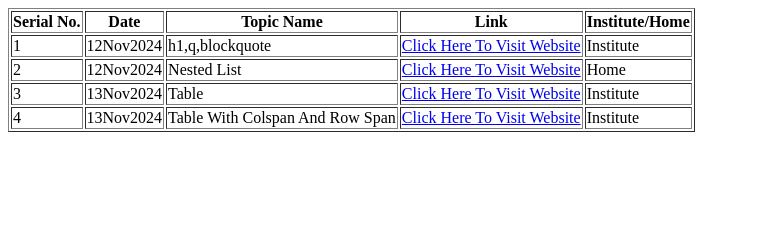
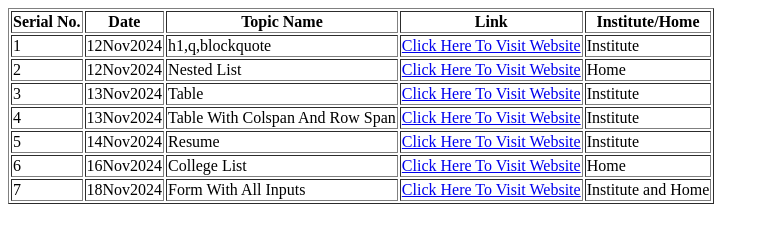
Before and after one commit to KavishRajput/HTML, a plain HTML site: page index.html in a window 1280 px wide. Shown: the whole page, without its empty margins (0-769 px from the left). Drawn offline with Linux system fonts and the light colour scheme.

Commit message:
Update index.html

```diff
--- a/index.html
+++ b/index.html
@@ -42,6 +42,27 @@
             <td><a href="https://kavishrajput.github.io/HTML/Lectures/13Nov2024/table_colspan_rowspan.html">Click Here To Visit Website</a></td>
             <td>Institute</td>
         </tr>
+        <tr>
+            <td>5</td>
+            <td>14Nov2024</td>
+            <td>Resume</td>
+            <td><a href="https://kavishrajput.github.io/HTML/Lectures/14Nov2024/resume.html">Click Here To Visit Website</a></td>
+            <td>Institute</td>
+        </tr>
+        <tr>
+            <td>6</td>
+            <td>16Nov2024</td>
+            <td>College List</td>
+            <td><a href="https://kavishrajput.github.io/HTML/Lectures/16Nov2024/college_list.html">Click Here To Visit Website</a></td>
+            <td>Home</td>
+        </tr>
+        <tr>
+            <td>7</td>
+            <td>18Nov2024</td>
+            <td>Form With All Inputs</td>
+            <td><a href="https://kavishrajput.github.io/HTML/Lectures/18Nov2024/form_all_inputs.html">Click Here To Visit Website</a></td>
+            <td>Institute and Home</td>
+        </tr>
     </table>
 </body>
 </html>
```
